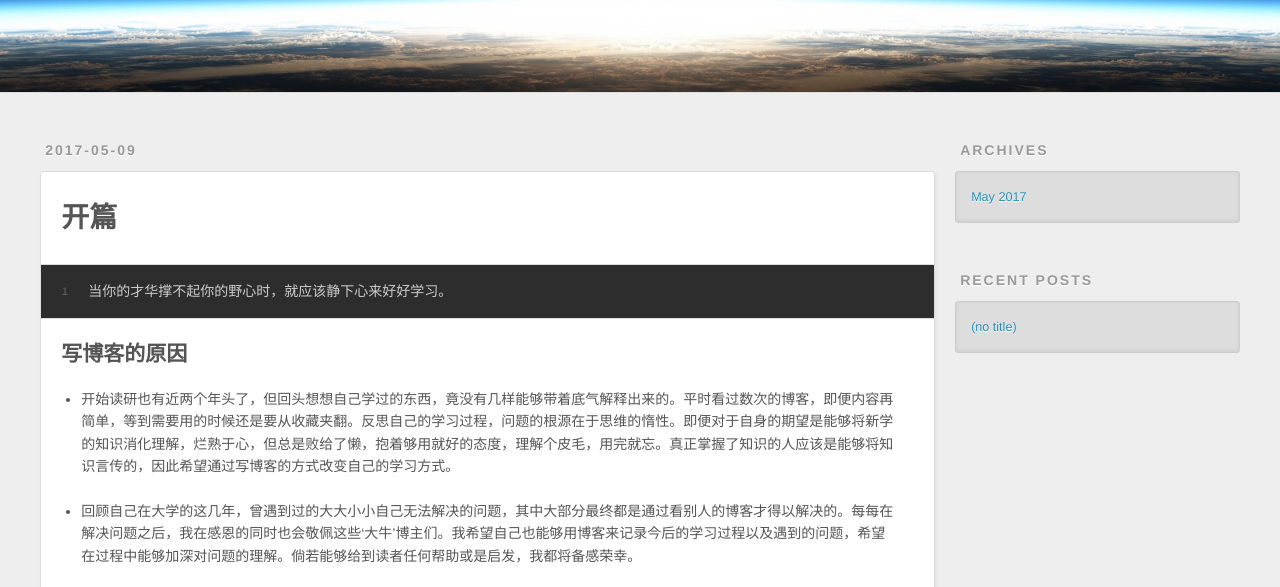
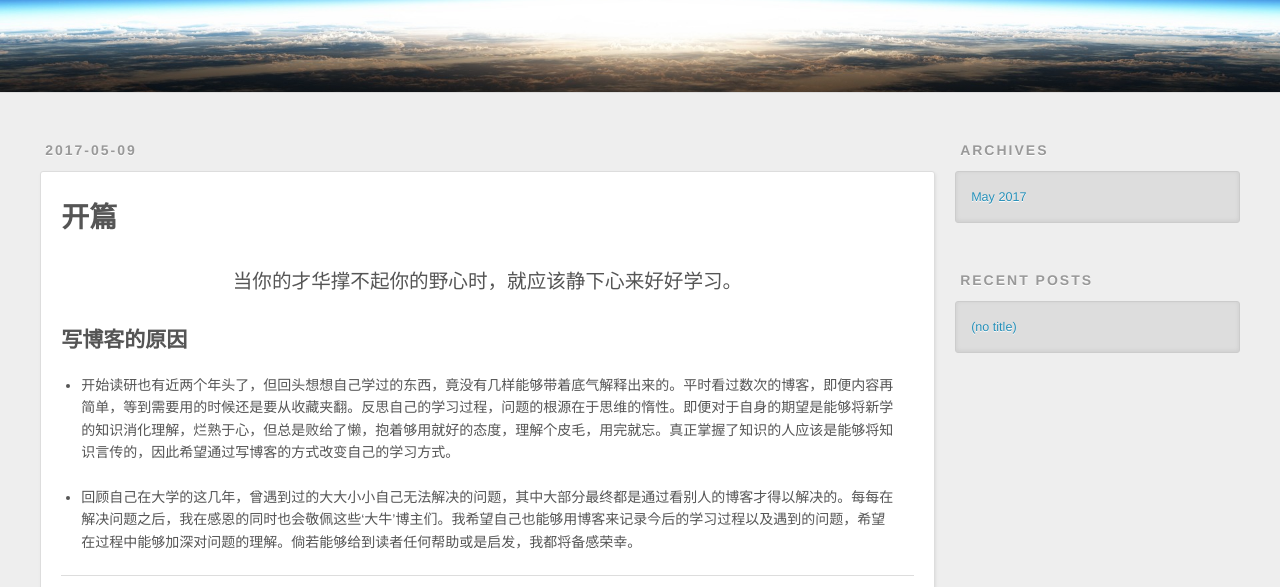
Before and after one commit to axian1993/axian1993.github.io, a plain HTML site: page 2017/05/09/开篇/index.html in a window 1280 px wide. Shown: the part 208-795 px from the top of the page. Drawn offline with nearby package versions, Linux system fonts and the light colour scheme.

Commit message:
Site updated: 2017-05-09 16:54:36

```diff
--- a/2017/05/09/开篇/index.html
+++ b/2017/05/09/开篇/index.html
@@ -5,16 +5,16 @@
 
   <title>Hexo</title>
   <meta name="viewport" content="width=device-width, initial-scale=1, maximum-scale=1">
-  <meta name="description" content="开篇1当你的才华撑不起你的野心时，就应该静下心来好好学习。 写博客的原因 开始读研也有近两个年头了，但回头想想自己学过的东西，竟没有几样能够带着底气解释出来的。平时看过数次的博客，即便内容再简单，等到需要用的时候还是要从收藏夹翻。反思自己的学习过程，问题的根源在于思维的惰性。即便对于自身的期望是能够将新学的知识消化理解，烂熟于心，但总是败给了懒，抱着够用就好的态度，理解个皮毛，用完就忘。真正掌握了">
+  <meta name="description" content="开篇 当你的才华撑不起你的野心时，就应该静下心来好好学习。  写博客的原因 开始读研也有近两个年头了，但回头想想自己学过的东西，竟没有几样能够带着底气解释出来的。平时看过数次的博客，即便内容再简单，等到需要用的时候还是要从收藏夹翻。反思自己的学习过程，问题的根源在于思维的惰性。即便对于自身的期望是能够将新学的知识消化理解，烂熟于心，但总是败给了懒，抱着够用就好的态度，理解个皮毛，用完就忘。真正掌握">
 <meta property="og:type" content="article">
 <meta property="og:title" content="Hexo">
 <meta property="og:url" content="http://yoursite.com/2017/05/09/开篇/index.html">
 <meta property="og:site_name" content="Hexo">
-<meta property="og:description" content="开篇1当你的才华撑不起你的野心时，就应该静下心来好好学习。 写博客的原因 开始读研也有近两个年头了，但回头想想自己学过的东西，竟没有几样能够带着底气解释出来的。平时看过数次的博客，即便内容再简单，等到需要用的时候还是要从收藏夹翻。反思自己的学习过程，问题的根源在于思维的惰性。即便对于自身的期望是能够将新学的知识消化理解，烂熟于心，但总是败给了懒，抱着够用就好的态度，理解个皮毛，用完就忘。真正掌握了">
-<meta property="og:updated_time" content="2017-05-09T08:51:49.000Z">
+<meta property="og:description" content="开篇 当你的才华撑不起你的野心时，就应该静下心来好好学习。  写博客的原因 开始读研也有近两个年头了，但回头想想自己学过的东西，竟没有几样能够带着底气解释出来的。平时看过数次的博客，即便内容再简单，等到需要用的时候还是要从收藏夹翻。反思自己的学习过程，问题的根源在于思维的惰性。即便对于自身的期望是能够将新学的知识消化理解，烂熟于心，但总是败给了懒，抱着够用就好的态度，理解个皮毛，用完就忘。真正掌握">
+<meta property="og:updated_time" content="2017-05-09T08:54:21.000Z">
 <meta name="twitter:card" content="summary">
 <meta name="twitter:title" content="Hexo">
-<meta name="twitter:description" content="开篇1当你的才华撑不起你的野心时，就应该静下心来好好学习。 写博客的原因 开始读研也有近两个年头了，但回头想想自己学过的东西，竟没有几样能够带着底气解释出来的。平时看过数次的博客，即便内容再简单，等到需要用的时候还是要从收藏夹翻。反思自己的学习过程，问题的根源在于思维的惰性。即便对于自身的期望是能够将新学的知识消化理解，烂熟于心，但总是败给了懒，抱着够用就好的态度，理解个皮毛，用完就忘。真正掌握了">
+<meta name="twitter:description" content="开篇 当你的才华撑不起你的野心时，就应该静下心来好好学习。  写博客的原因 开始读研也有近两个年头了，但回头想想自己学过的东西，竟没有几样能够带着底气解释出来的。平时看过数次的博客，即便内容再简单，等到需要用的时候还是要从收藏夹翻。反思自己的学习过程，问题的根源在于思维的惰性。即便对于自身的期望是能够将新学的知识消化理解，烂熟于心，但总是败给了懒，抱着够用就好的态度，理解个皮毛，用完就忘。真正掌握">
 
     <link rel="alternate" href="/atom.xml" title="Hexo" type="application/atom+xml">
 
@@ -75,7 +75,9 @@
 
     <div class="article-entry" itemprop="articleBody">
 
-        <h1 id="开篇"><a href="#开篇" class="headerlink" title="开篇"></a>开篇</h1><figure class="highlight plain"><table><tr><td class="gutter"><pre><div class="line">1</div></pre></td><td class="code"><pre><div class="line">当你的才华撑不起你的野心时，就应该静下心来好好学习。</div></pre></td></tr></table></figure>
+        <h1 id="开篇"><a href="#开篇" class="headerlink" title="开篇"></a>开篇</h1><blockquote>
+<p>当你的才华撑不起你的野心时，就应该静下心来好好学习。</p>
+</blockquote>
 <h2 id="写博客的原因"><a href="#写博客的原因" class="headerlink" title="写博客的原因"></a>写博客的原因</h2><ul>
 <li><p>开始读研也有近两个年头了，但回头想想自己学过的东西，竟没有几样能够带着底气解释出来的。平时看过数次的博客，即便内容再简单，等到需要用的时候还是要从收藏夹翻。反思自己的学习过程，问题的根源在于思维的惰性。即便对于自身的期望是能够将新学的知识消化理解，烂熟于心，但总是败给了懒，抱着够用就好的态度，理解个皮毛，用完就忘。真正掌握了知识的人应该是能够将知识言传的，因此希望通过写博客的方式改变自己的学习方式。</p>
 </li>
@@ -86,7 +88,7 @@
 
     </div>
     <footer class="article-footer">
-      <a data-url="http://yoursite.com/2017/05/09/开篇/" data-id="cj2hbi44g0000c113r15uyf8i" class="article-share-link">Share</a>
+      <a data-url="http://yoursite.com/2017/05/09/开篇/" data-id="cj2hbl5z40000gk134srn5y9b" class="article-share-link">Share</a>
 
 
     </footer>
```
Also changed, not shown: index.html (+4 -2 lines).
